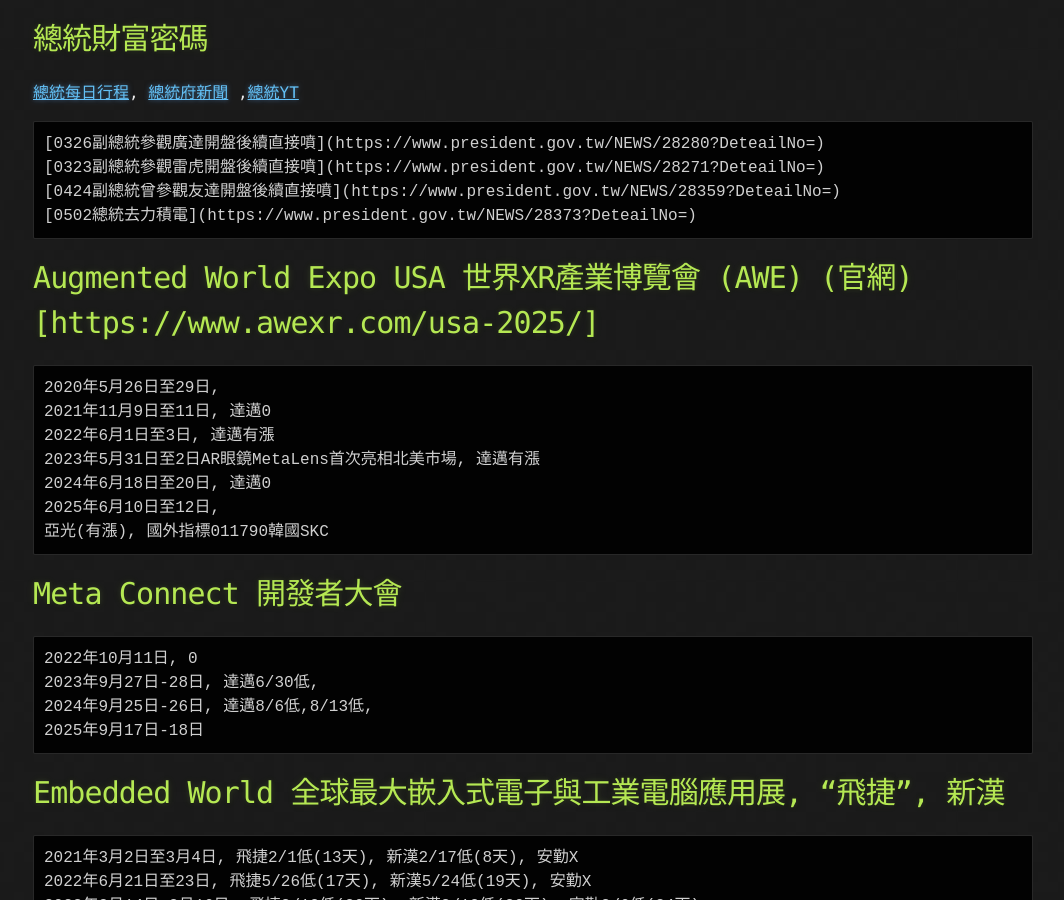
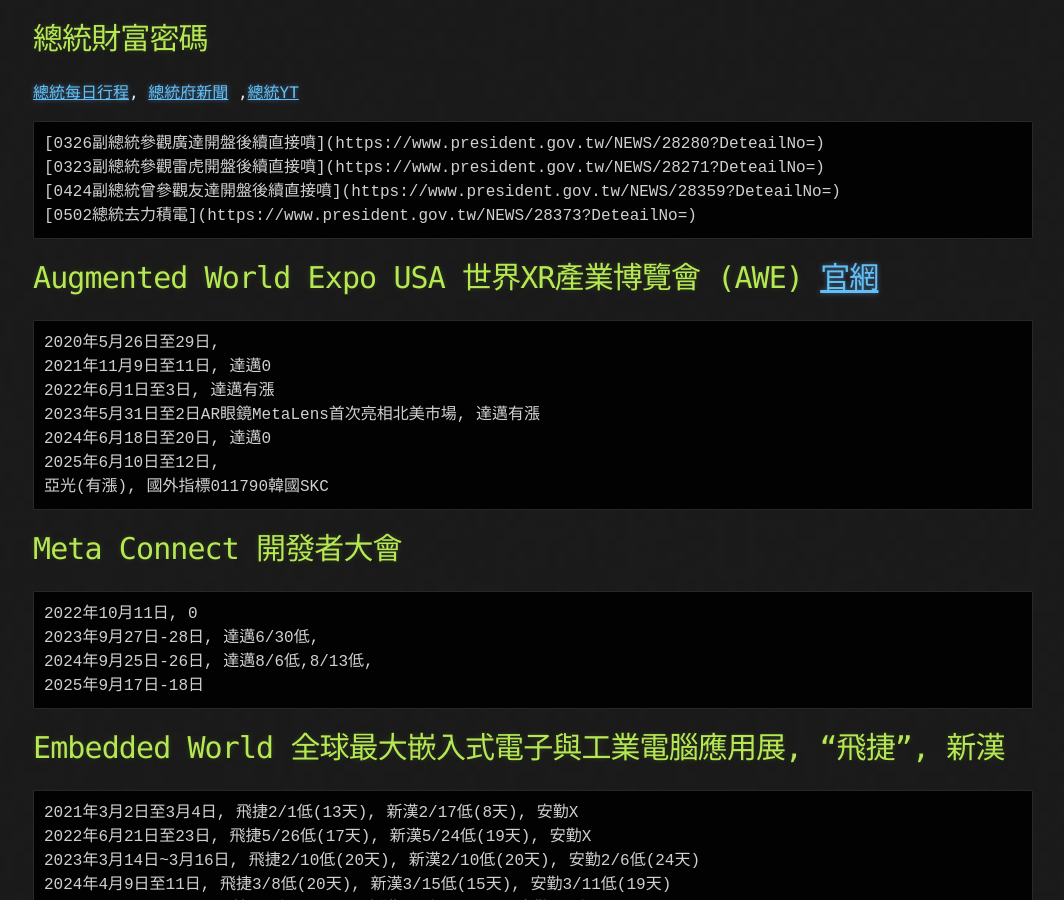
Before and after one commit to lepg5487/Stock_God, a Jekyll site: the page built from experience.md, in a window 1280 px wide and 900 px high, scrolled down 7399 px. Shown: the whole window, without its empty margins (107-1171 px from the left). Built offline with Jekyll 4.4.1, drawn with Linux system fonts in a browser that asks for light colours; our own code applies the rules of GitHub Pages for plain Markdown files.

Commit message:
Update experience.md

````diff
--- a/experience.md
+++ b/experience.md
@@ -297,7 +297,7 @@
 [0502總統去力積電](https://www.president.gov.tw/NEWS/28373?DeteailNo=)
 ```
 
-# Augmented World Expo USA 世界XR產業博覽會 (AWE) (官網)[https://www.awexr.com/usa-2025/]
+# Augmented World Expo USA 世界XR產業博覽會 (AWE) [官網](https://www.awexr.com/usa-2025/)
 ```
 2020年5月26日至29日,
 2021年11月9日至11日, 達邁0
````
